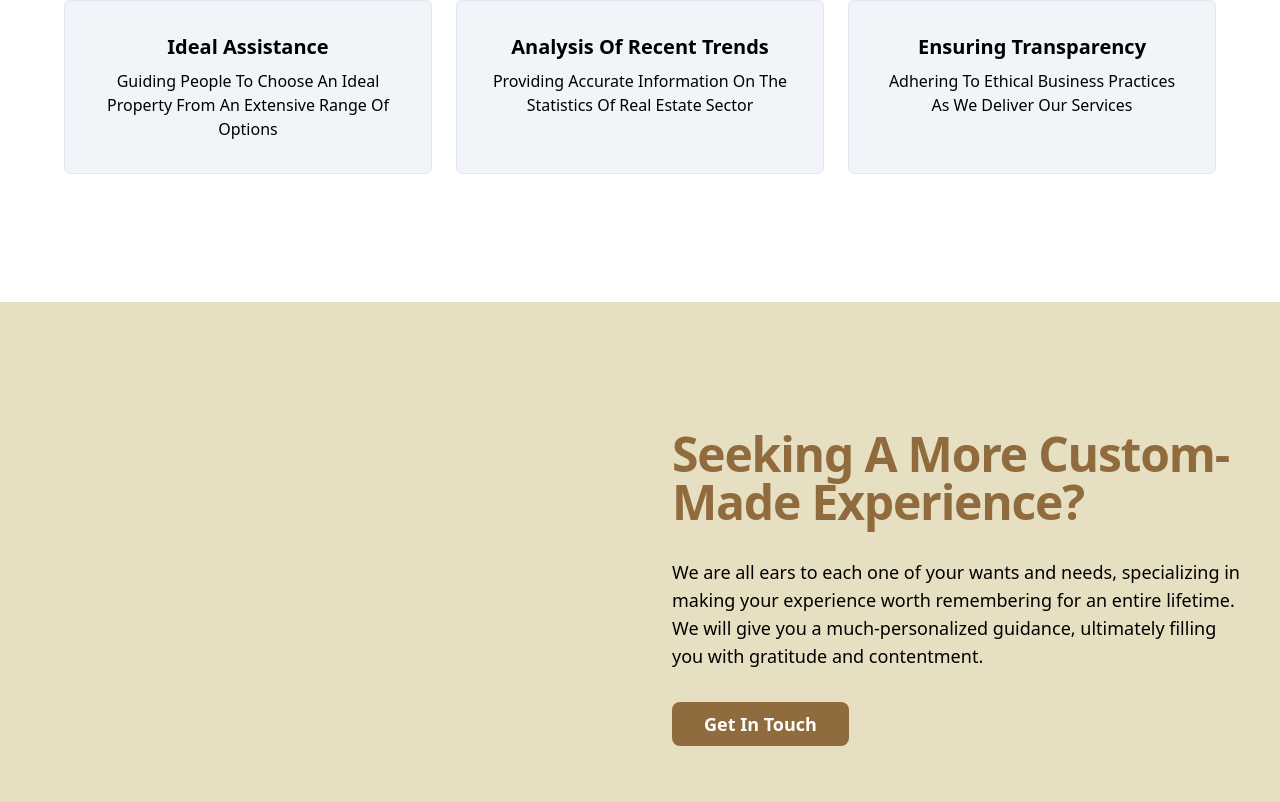
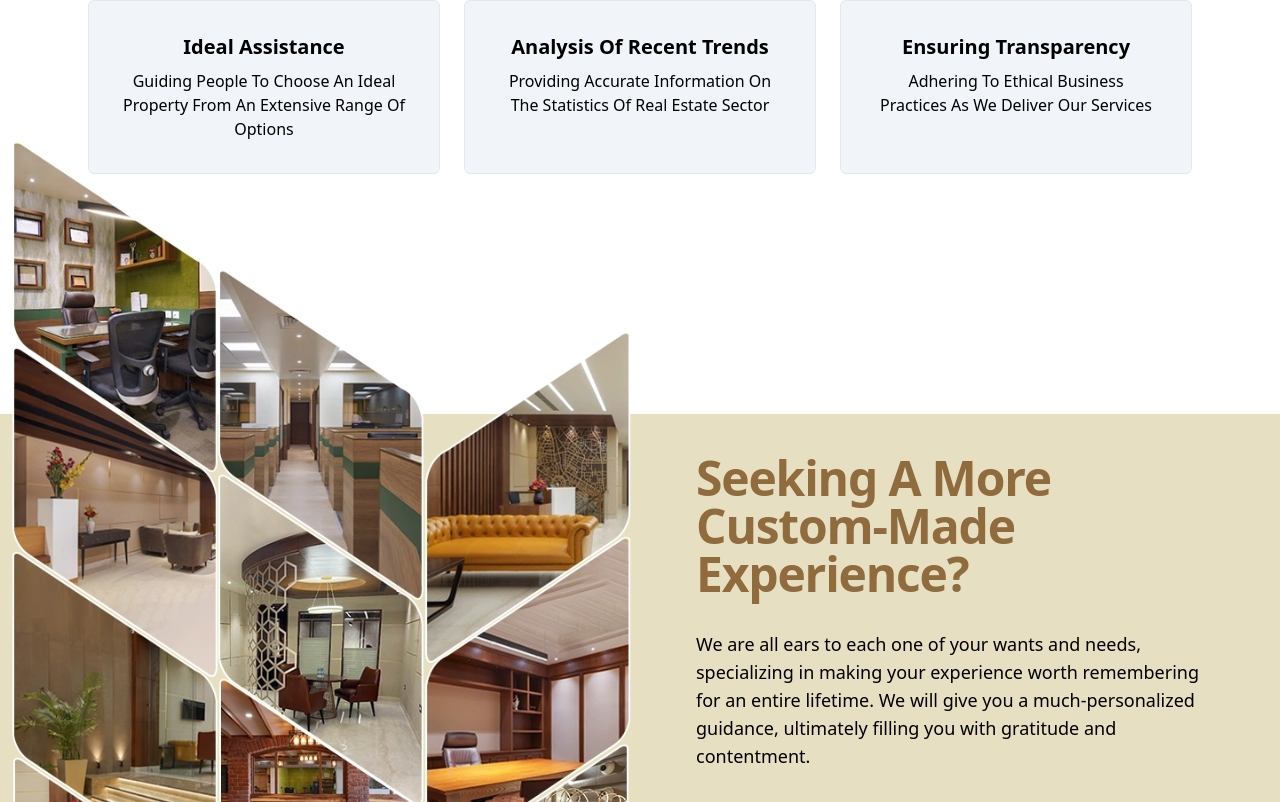
Before and after one commit to monirulislamkhan/honeymoneyassociates, a Next.js app: page / in a window 1280 px wide. Shown: the part 5398-6200 px from the top of the page. Built offline with nearby package versions, Linux system fonts and the light colour scheme.

Commit message:
Home page updated

```diff
--- a/app/page.jsx
+++ b/app/page.jsx
@@ -152,8 +152,8 @@ export default function Home() {
         </section>
 
         {/* Why Choose Us */}
-        <section className="py-12 lg:py-32">
-          <div className="max-w-6xl mx-auto text-center">
+        <section className="py-12 lg:py-32 xl:pb-60">
+          <div className="max-w-6xl mx-auto text-center px-6">
             <div className="text-4xl font-semibold mb-10">Our Vission</div>
             <div className="grid grid-cols-1 md:grid-cols-3 gap-6">
               {/* <div className="col-span-1">
@@ -177,15 +177,15 @@ export default function Home() {
         </section>
 
         <section>
-          <div className="relative py-24 sm:py-32 bg-primary-200 grid lg:grid-cols-2">
+          <div className="relative  bg-primary-200 grid lg:grid-cols-2">
             {/* <Image alt="Seeking A More Custom-Made Experience?" src="/images/our-office.webp" width={1400} height={550} className="absolute inset-0 -z-10 size-full object-cover lg:h-[600px]" /> */}
-            <div className=""></div>
-
-
-            <div className="mx-auto max-w-6xl px-5 lg:px-8">
+            <div className="xl:-mt-70">
+              <Image alt="Seeking A More Custom-Made Experience?" src="/images/home-footer-banner.webp" width={800} height={750} className=" w-full h-auto" />
+            </div>
+            <div className="mx-auto max-w-6xl px-8 lg:px-14 py-10 flex flex-col justify-center">
               <h3 className="text-3xl font-semibold tracking-tight text-primary sm:text-5xl">Seeking A More Custom-Made Experience?</h3>
               <div className="mt-8 text-lg">We are all ears to each one of your wants and needs, specializing in making your experience worth remembering for an entire lifetime. We will give you a much-personalized guidance, ultimately filling you with gratitude and contentment.</div>
-              <Link href="/contact-us/" className="inline-block mt-8 px-8 py-2 text-lg font-semibold text-white bg-primary rounded-lg hover:bg-primary-600">Get In Touch</Link>
+              <Link href="/contact-us/" className="inline-block self-start mt-8 px-8 py-2 text-lg font-semibold text-white bg-primary rounded-lg hover:bg-primary-600">Get In Touch</Link>
             </div>
           </div>
         </section>
```
Also changed, not shown: public/images/home-footer-banner.webp (added).
